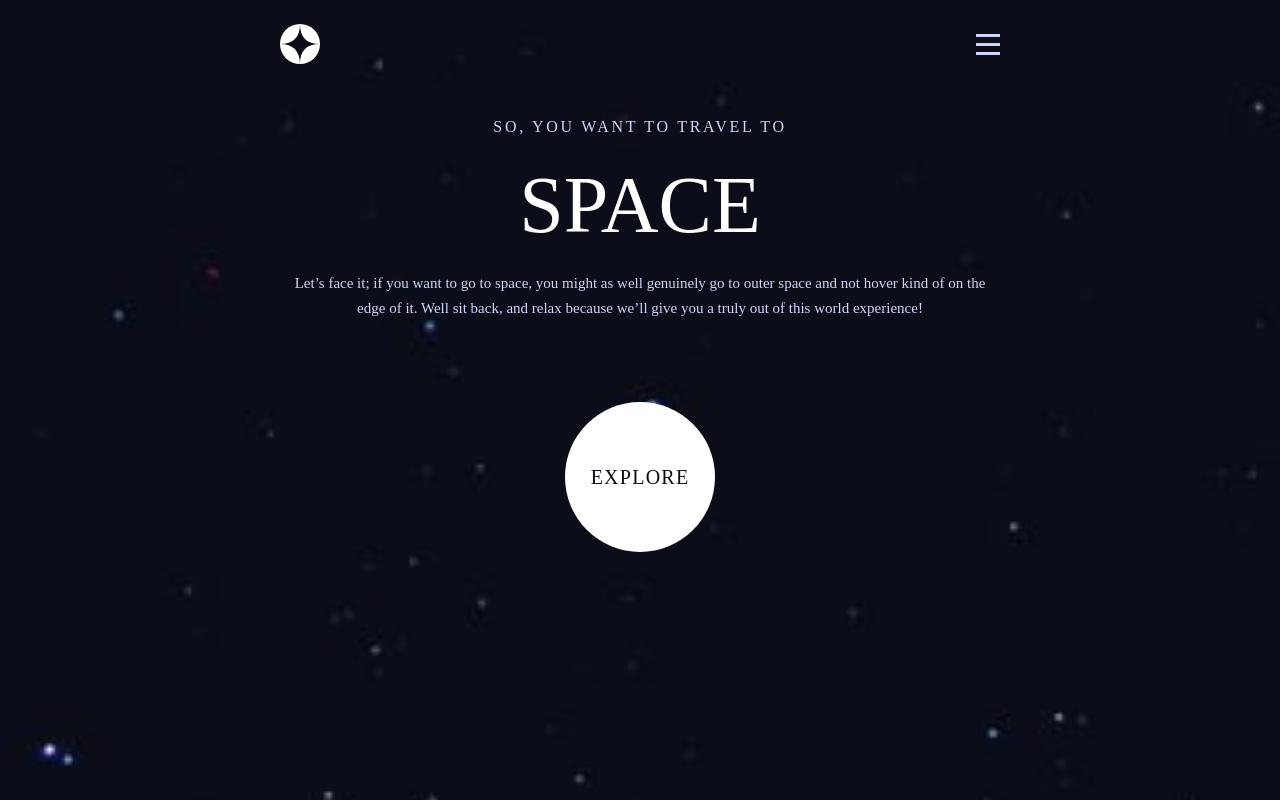
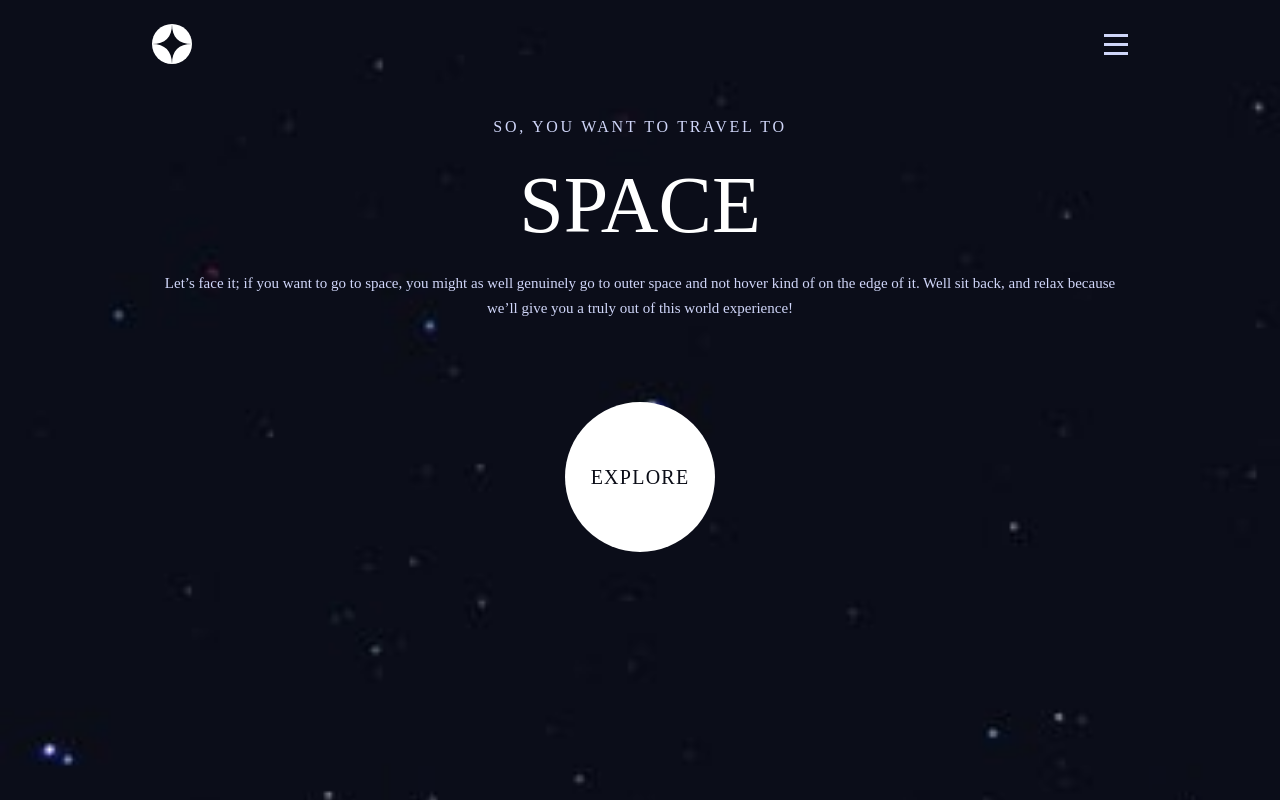
Before and after one commit to roodhouse/frontend-mentor-space, a React (Create React App) app: page / in a window 1280 px wide. Built offline with nearby package versions, Linux system fonts and the light colour scheme.

Commit message:
expanded width for tablet

```diff
--- a/src/App.js
+++ b/src/App.js
@@ -12,7 +12,7 @@ function App() {
   return (
     <div className="App flex flex-col h-screen">
       <div id='mainWrapper' className='flex justify-center h-auto grow bg-[url("/src/assets/home/background-home-mobile.jpg")] bg-cover pt-6 pb-12 bg-no-repeat mix-blend-screen'>
-        <div id='mainContainer' className='max-w-[375px] sm:max-w-[640px] md:max-w-[768px]'>
+        <div id='mainContainer' className='max-w-[375px] sm:max-w-[640px] md:max-w-[768px] lg:max-w-[1024px]'>
           <div id='headerWrapper' className='px-6'>
             <Header />
           </div>
```
